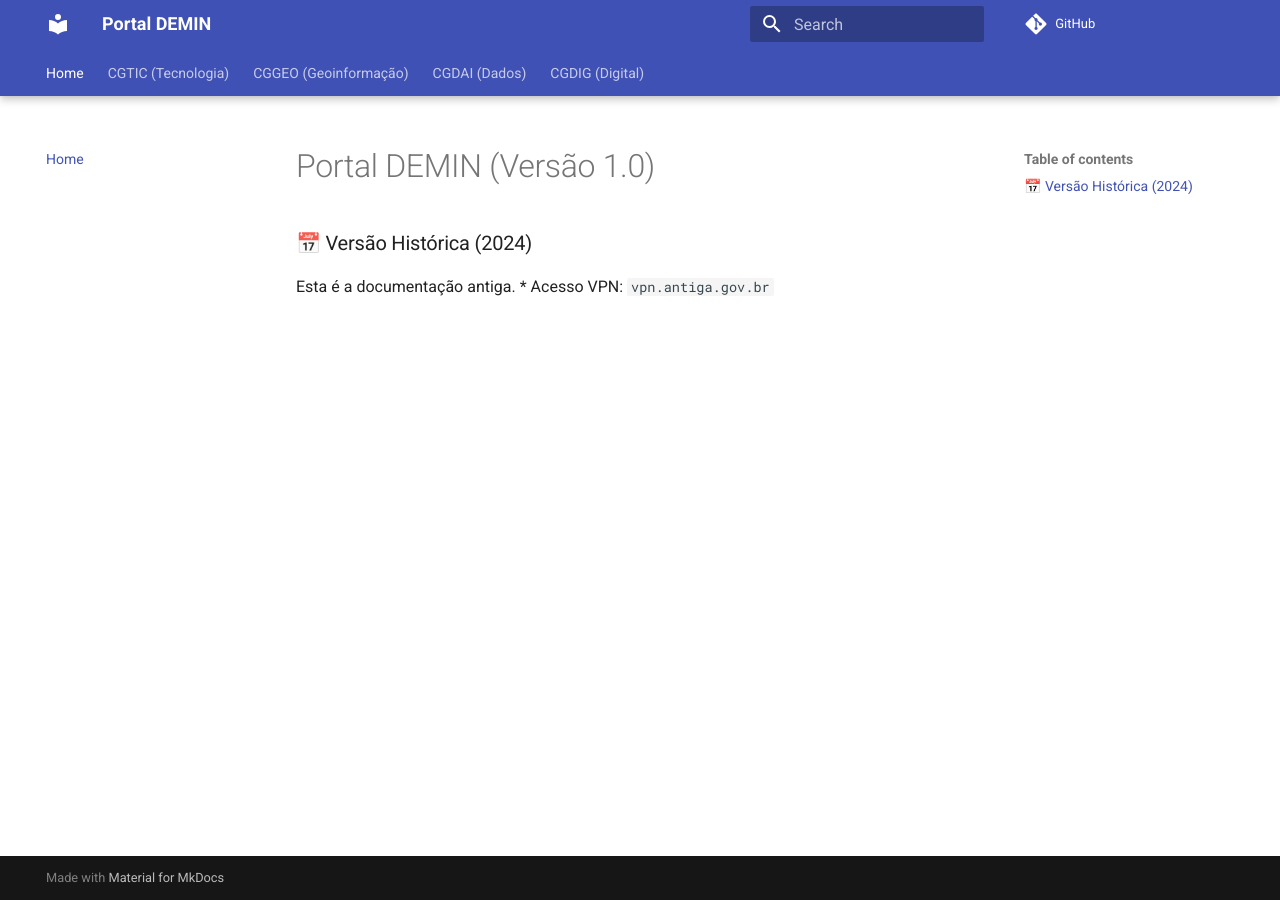
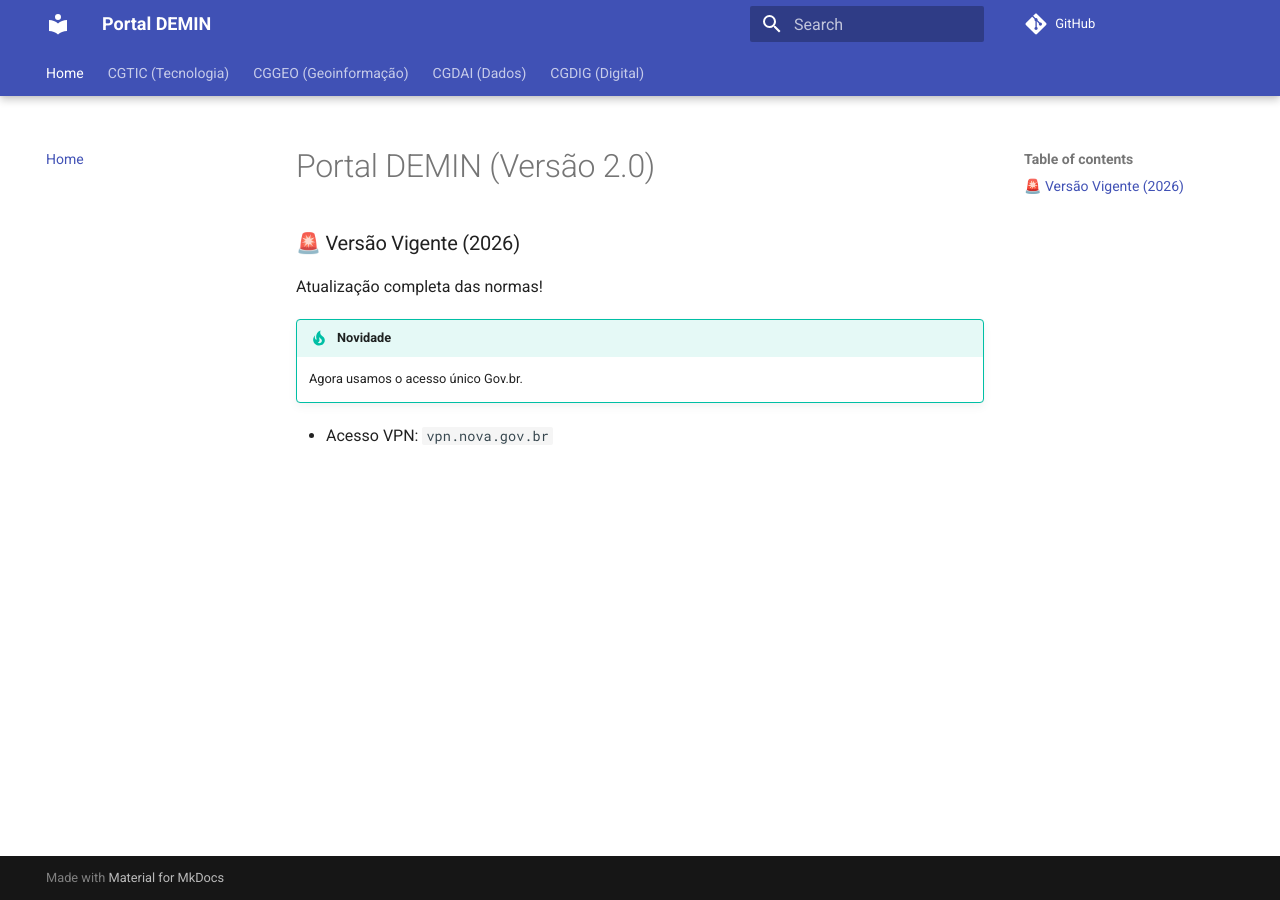
Before and after one commit to aaloise/portal-demin-github, an MkDocs documentation site: the page built from docs/index.md, in a window 1280 px wide. Built offline with MkDocs 1.6.1 and Material for MkDocs 9.7.7, drawn with Linux system fonts in a browser that asks for light colours; comment, search, counter and statistics services are not loaded; the version menu is left out.

Commit message:
Update Portal DEMIN to version 2.0
Updated version number and access details in documentation.

```diff
--- a/docs/index.md
+++ b/docs/index.md
@@ -1,6 +1,10 @@
-# Portal DEMIN (Versão 1.0)
+# Portal DEMIN (Versão 2.0)
 
-### 📅 Versão Histórica (2024)
+### 🚨 Versão Vigente (2026)
 
-Esta é a documentação antiga.
-* Acesso VPN: `vpn.antiga.gov.br`
+Atualização completa das normas!
+
+!!! tip "Novidade"
+    Agora usamos o acesso único Gov.br.
+
+* Acesso VPN: `vpn.nova.gov.br`
```
